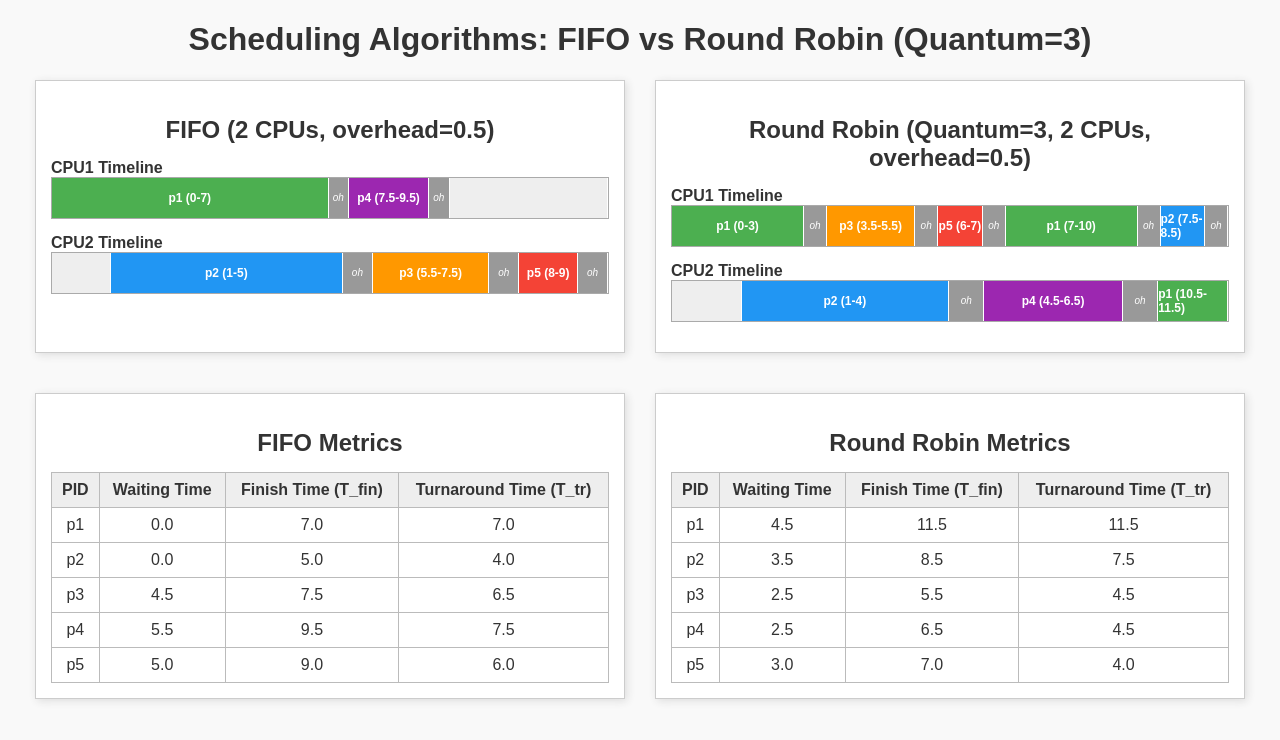
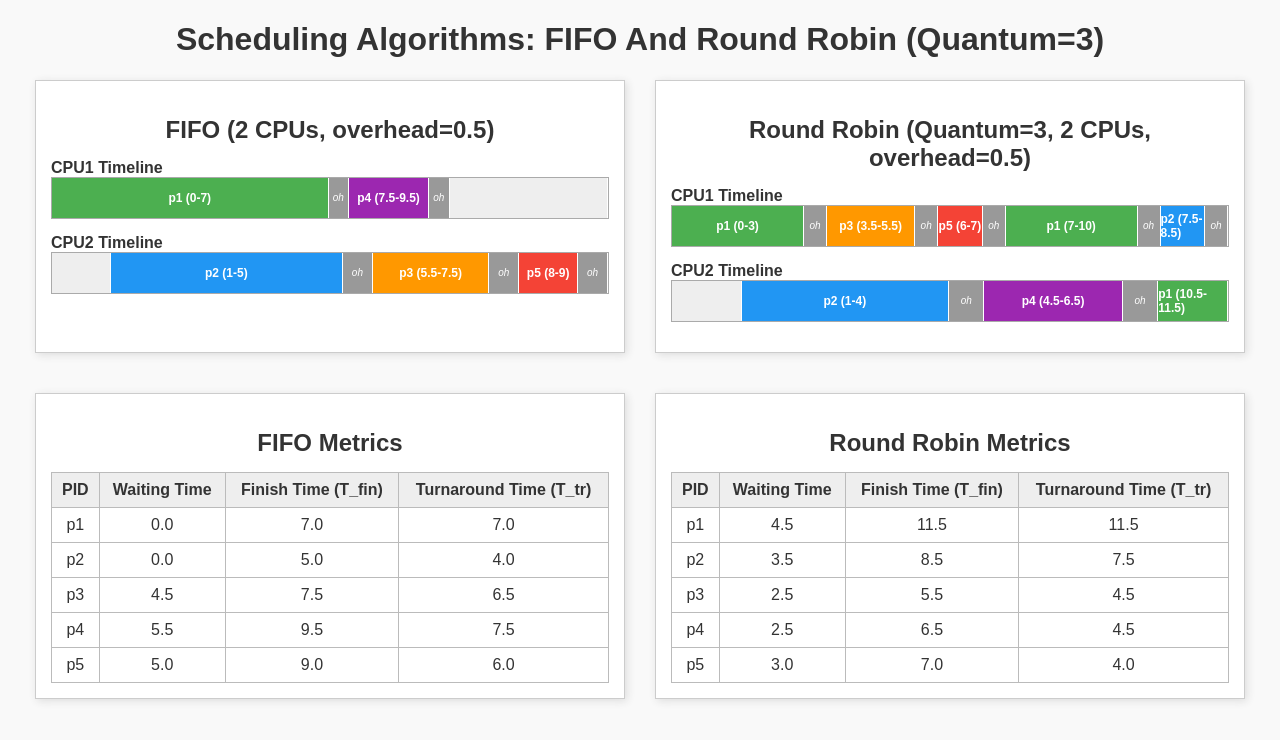
Before and after one commit to bilalbelhaj1/scheduling-algorithms-visualizer, a plain HTML site: page index.html in a window 1280 px wide. Drawn offline with Linux system fonts and the light colour scheme.

Commit message:
Update index.html

```diff
--- a/index.html
+++ b/index.html
@@ -8,7 +8,7 @@
 </head>
 <body>
 
-<h1>Scheduling Algorithms: FIFO vs Round Robin (Quantum=3)</h1>
+<h1>Scheduling Algorithms: FIFO And Round Robin (Quantum=3)</h1>
 
 <div class="container">
   <div class="chart">
```
